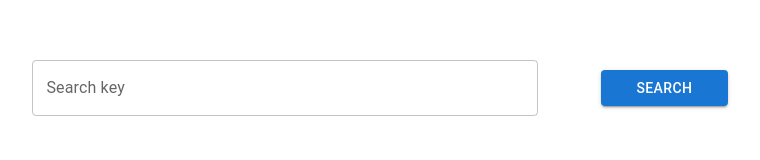
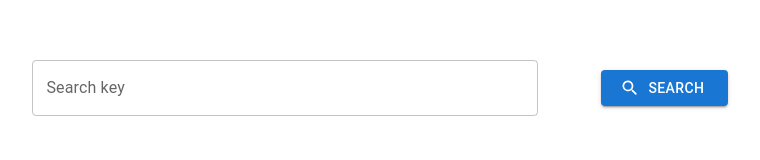
Before and after one commit to BITCS-Information-Retrieval-2021-2022/project2-yyds, a React (Create React App) app in the folder display_frontend/: page / in a window 1280 px wide. Shown: the part 292-452 px from the top of the page, without its empty margins (260-1020 px from the left). Built offline with nearby package versions, Linux system fonts and the light colour scheme.

Commit message:
:lipstick:improve SearchBar UI

```diff
--- a/display_frontend/src/components/SearchBar.js
+++ b/display_frontend/src/components/SearchBar.js
@@ -2,6 +2,7 @@ import {useState} from "react";
 import {Box, Button, TextField} from "@mui/material";
 // import axios from "axios";
 import {Link as RouterLink, useNavigate} from "react-router-dom";
+import {SearchRounded} from "@mui/icons-material";
 // import "../mocks/searchResultMock";
 
 
@@ -63,7 +64,15 @@ function SearchBar(props){
     >
       {/*<Grid item md={8}>*/}
       <Box sx={{width: "40%"}}>
-        <TextField id="outlined-basic" sx={{height: "100%", width: "100%"}} label="Search key" variant="outlined"  value={searchItem} onChange={handleInputChange} onKeyPress={handleKeyPress} />
+        <TextField
+          id="outlined-basic"
+          sx={{height: "100%", width: "100%"}}
+          label="Search key"
+          variant="outlined"
+          value={searchItem}
+          onChange={handleInputChange}
+          onKeyPress={handleKeyPress}
+        />
         {/*Notice: the height of TextField is not able to be justified as you want, AFAIK*/}
       </Box>
       {/*</Grid>*/}
@@ -71,7 +80,16 @@ function SearchBar(props){
         {/*<Router>*/}
       {/*<Grid item md={4}>*/}
       <Box sx={{width: "10%", ml: "5%"}}>   {/* ml is inside width */}
-        <Button variant="contained" sx={{height: "100%", width: "100%"}} onClick={handleClick} component={RouterLink} to={`/search/${searchItem}`}>Search</Button>
+        <Button
+          variant="contained"
+          startIcon={<SearchRounded />}
+          sx={{height: "100%", width: "100%"}}
+          onClick={handleClick}
+          component={RouterLink}
+          to={`/search/${searchItem}`}
+        >
+          Search
+        </Button>
       </Box>
       {/*</Grid>*/}
         {/*</Router>*/}
```
